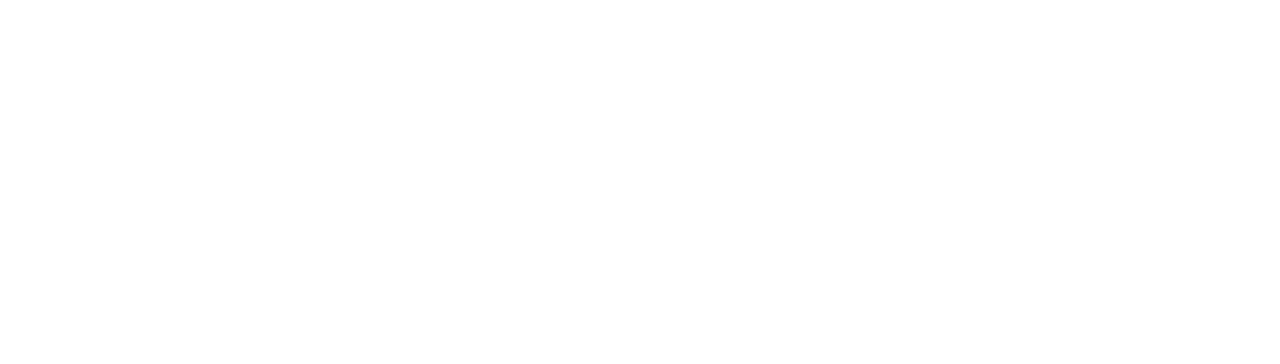
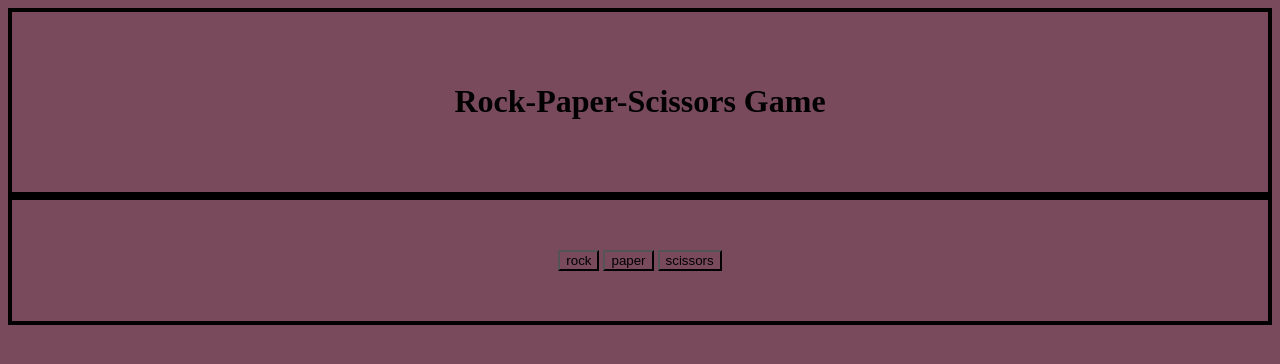
Before and after one commit to mahekp05/rock-paper-scissors-game, a plain HTML site: page index.html in a window 1280 px wide. Drawn offline with Linux system fonts and the light colour scheme.

Commit message:
progress on creating the game homepage

```diff
--- a/index.html
+++ b/index.html
@@ -3,9 +3,17 @@
 <head>
     <meta charset="UTF-8">
     <meta name="viewport" content="width=device-width, initial-scale=1.0">
-    <title>Document</title>
+    <link rel="stylesheet" href="style.css" />
+    <title>Rock-Paper-Scissors Game</title>
 </head>
-<body>
+    <body>
+        <div class = 'header'>
+            <h1>Rock-Paper-Scissors Game</h1>
+        </div>
+        <div class = 'buttons'>
+            <button>rock</button>
+            <button>paper</button>
+            <button>scissors</button>
+        </div>
 
-</body>
 </html>
--- a/index.js
+++ b/index.js
@@ -6,6 +6,7 @@ function getComputerChoice() {
 };
 
 function game(cSelection, uSelection){
+
     switch(cSelection){
         case 'rock':
             if (uSelection === 'rock'){
--- a/style.css
+++ b/style.css
@@ -0,0 +1,15 @@
+*{
+    background-color: rgb(121, 74, 92);
+}
+
+.header{
+  text-align: center;
+  border: 4px solid black;
+  padding: 50px;
+}
+
+.buttons {
+  border: 4px solid black;
+  padding: 50px;
+  text-align: center;
+}
```
